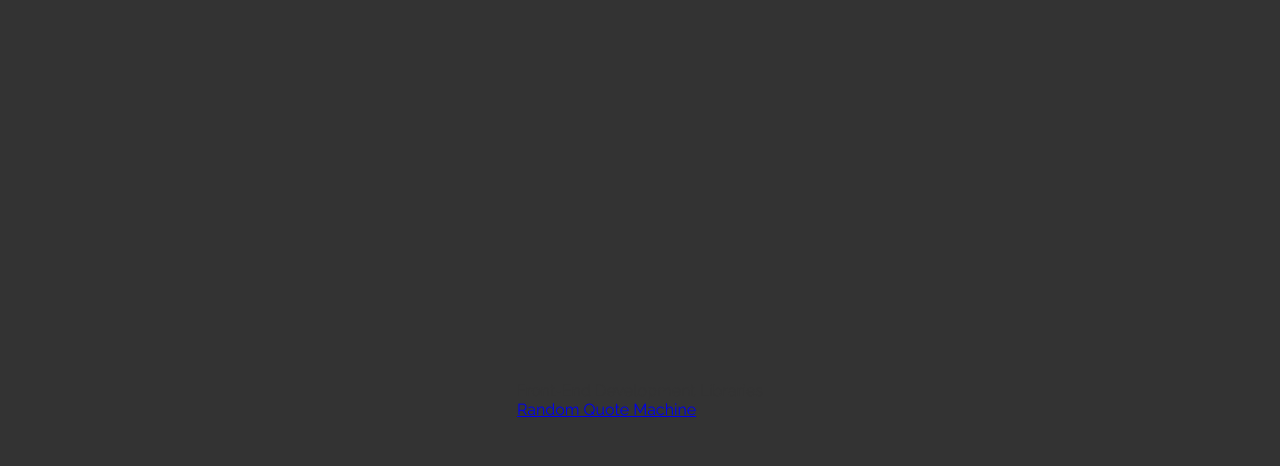
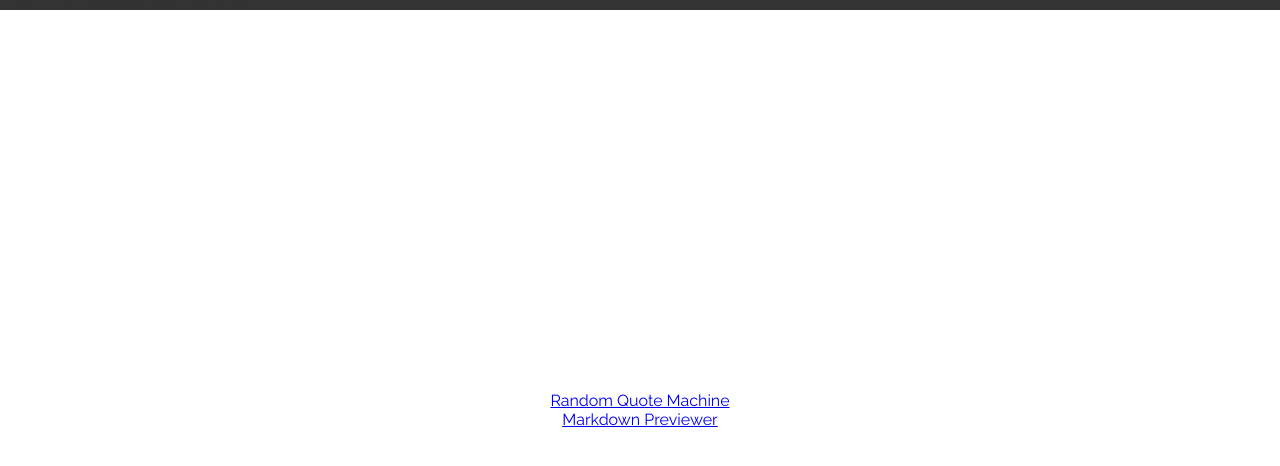
Before and after one commit to LeoStavropoulos/freeCodeCamp-projects, a React (Create React App) app in the folder front-end-development-libraries/front-end-development-libraries/: page / in a window 1280 px wide. Shown: the top 466 px of the page. Built offline with nearby package versions, Linux system fonts and the light colour scheme.

Commit message:
Initialized markdown previewer project

```diff
--- a/front-end-development-libraries/front-end-development-libraries/src/App.js
+++ b/front-end-development-libraries/front-end-development-libraries/src/App.js
@@ -1,6 +1,7 @@
 import {Route, Routes} from "react-router-dom";
 import QuoteMachineProject from "./pages/random-quote-machine/QuoteMachineProject";
 import Home from "./pages/Home";
+import MarkdownPreviewer from "./pages/simple-react-markdown-previewer/MarkdownPreviewer";
 
 function App() {
   return (
@@ -8,6 +9,7 @@ function App() {
           <Routes>
             <Route path="/" element={<Home/>} />
             <Route path="quote" element={<QuoteMachineProject/>} />
+            <Route path="markdown" element={<MarkdownPreviewer/>} />
           </Routes>
       </>
   );
--- a/front-end-development-libraries/front-end-development-libraries/src/index.css
+++ b/front-end-development-libraries/front-end-development-libraries/src/index.css
@@ -0,0 +1,9 @@
+.project-section{
+    background-color: #FFF;
+    display: flex;
+    flex-direction: column;
+    align-items: center;
+    justify-content: center;
+    width: 100vw;
+    height: 100vh;
+}
--- a/front-end-development-libraries/front-end-development-libraries/src/pages/Home.js
+++ b/front-end-development-libraries/front-end-development-libraries/src/pages/Home.js
@@ -10,6 +10,7 @@ const Home = () =>{
             </nav>
             <section className="project-section">
                 <Link to="quote" className="project">Random Quote Machine</Link>
+                <Link to="markdown" className="project">Markdown Previewer</Link>
             </section>
         </>
     )
--- /dev/null
+++ b/front-end-development-libraries/front-end-development-libraries/src/pages/simple-react-markdown-previewer/MarkdownPreviewer.js
@@ -0,0 +1,4 @@
+const MarkdownPreviewer = () => {
+}
+
+export default MarkdownPreviewer
```
